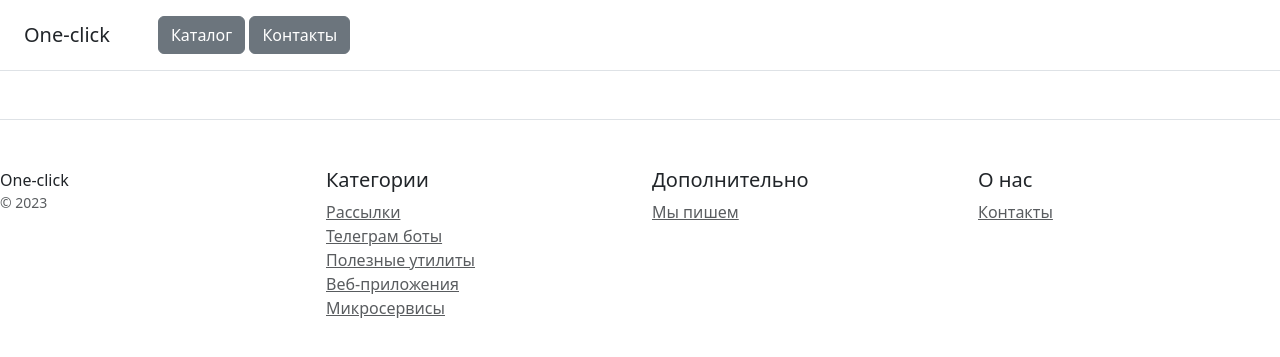
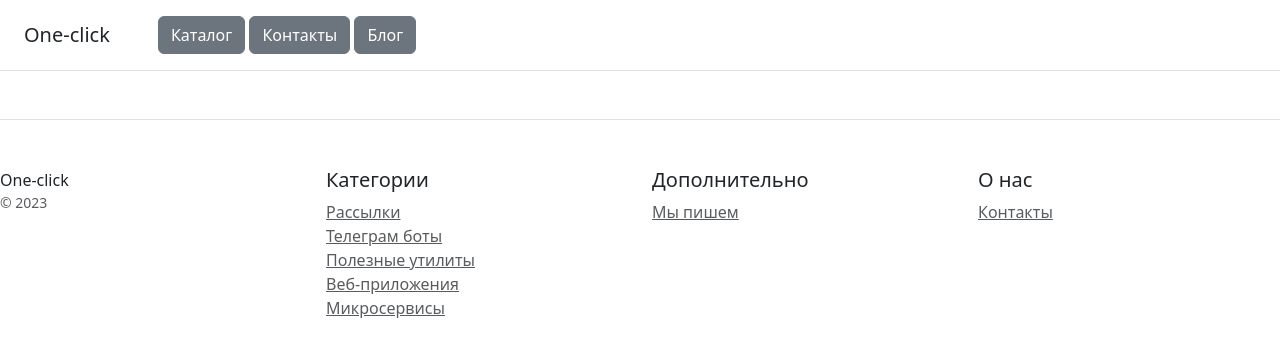
Before and after one commit to SilverAnton/newDjango_proj, a Django app: page /base/ in a window 1280 px wide. Shown: the top 357 px of the page. Run offline with Django 5.2, Linux system fonts and the light colour scheme.

Commit message:
update url transfer button

```diff
--- a/catalog/templates/includes/inc_menu.html
+++ b/catalog/templates/includes/inc_menu.html
@@ -1,4 +1,5 @@
 <nav class="ms-5">
     <a class="btn btn-secondary btn-primary" type="button" href="{% url 'catalog:index' %}">Каталог</a>
     <a class="btn btn-secondary btn-primary" type="button" href="{% url 'catalog:contacts' %}">Контакты</a>
+    <a class="btn btn-secondary btn-primary" type="button" href="{% url 'catalog:blog_list' %}">Блог</a>
 </nav>
```
